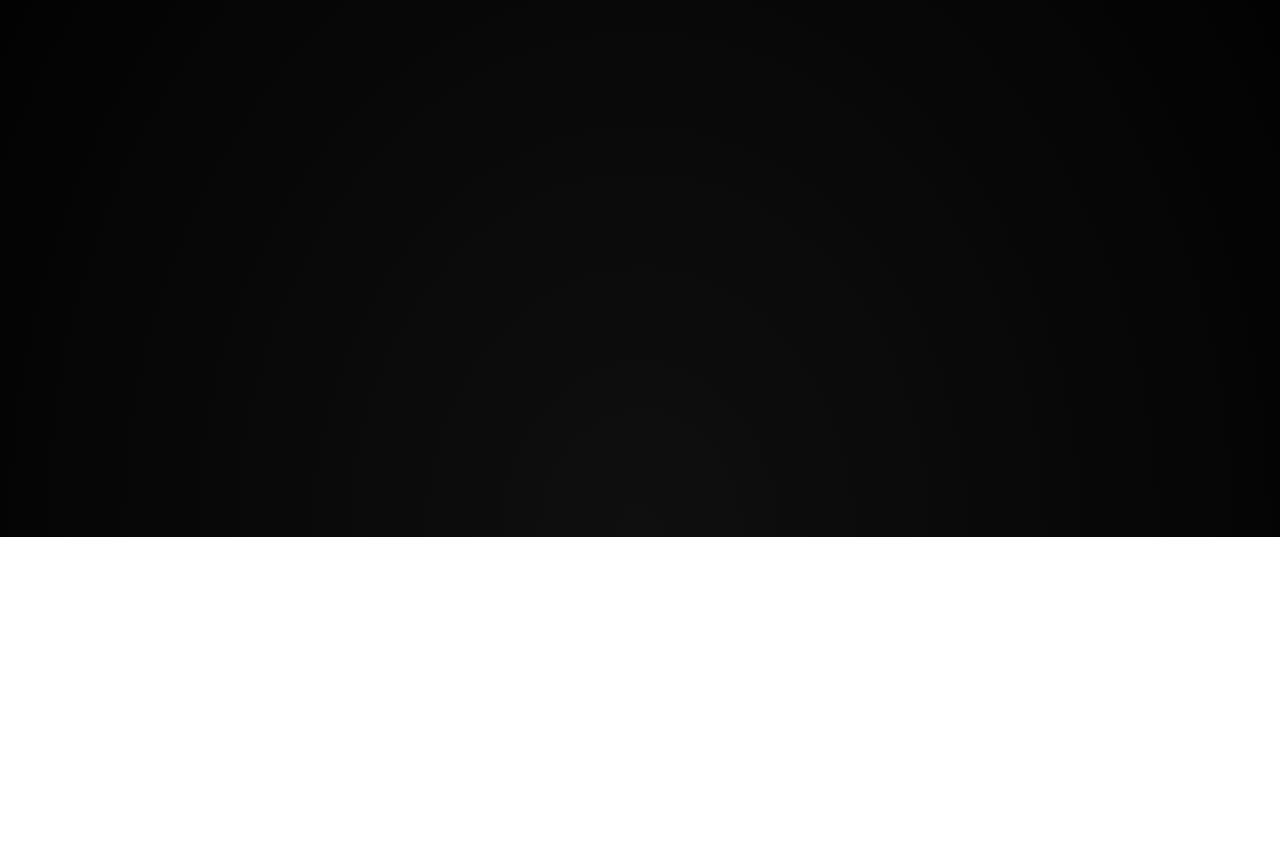
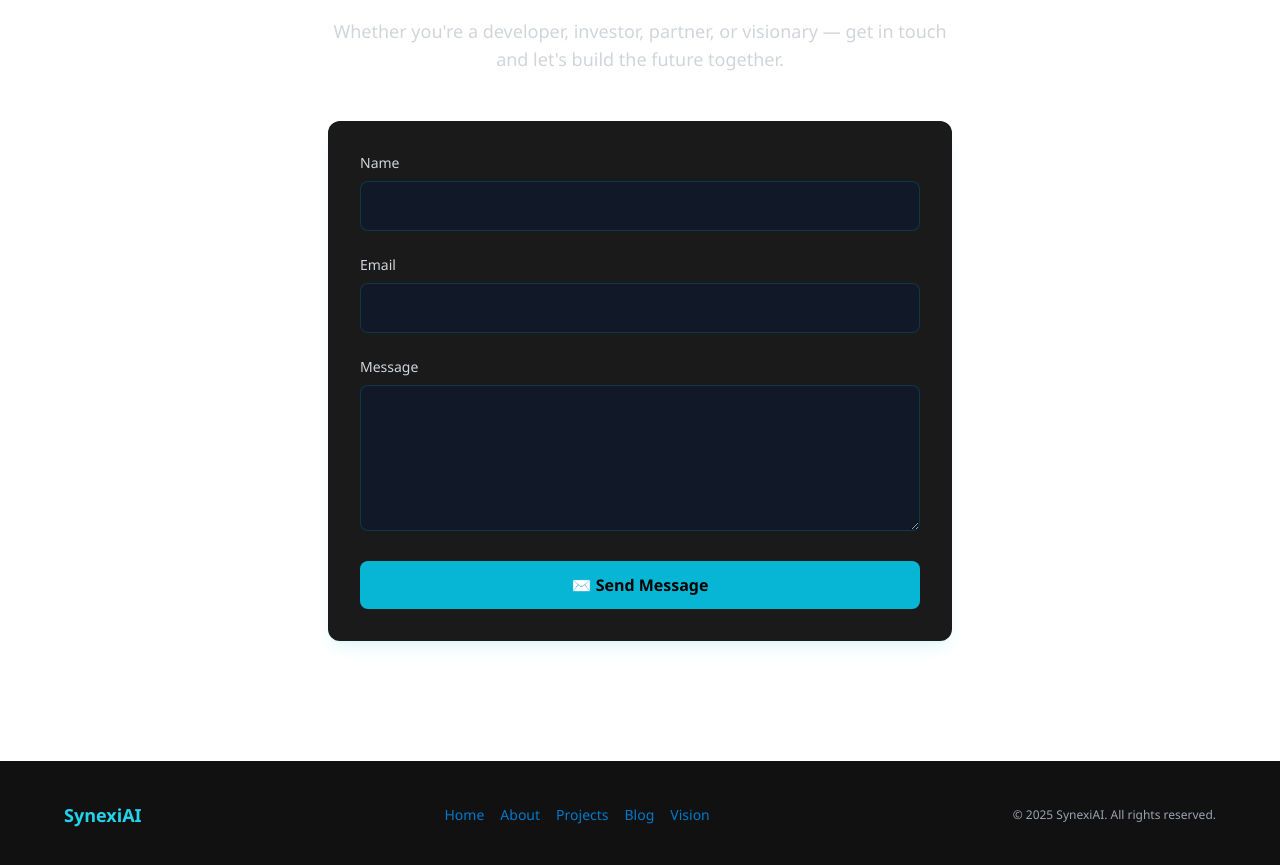
Before and after one commit to Prasanth7029/synexiai-website, a React (Vite) app: page /contact in a window 1280 px wide. Before the commit this address had no page. Shown: the part 263-1128 px from the top of the page. Before the commit the page ends 800 px from the top, so only its background shows below. Built offline with nearby package versions, Linux system fonts and the light colour scheme.

Commit message:
🎉 Setup GitHub Pages deploy

```diff
--- a/src/App.jsx
+++ b/src/App.jsx
@@ -7,10 +7,14 @@ import ProjectsPage from "./pages/ProjectsPage.jsx";
 import BlogPage from "./pages/BlogPage.jsx";
 import VisionPage from "./pages/VisionPage.jsx";
 import BlogPostPage from "./pages/BlogPostPage.jsx";
+import NotFound from "./pages/NotFound";
+import ContactPage from "./pages/ContactPage";
+import ScrollToTop from "./components/ScrollToTop";
 
 function App() {
   return (
     <Router>
+    <ScrollToTop />
       <Routes>
         <Route path="/" element={<HomePage />} />
         <Route path="/about" element={<AboutPage />} />
@@ -18,7 +22,8 @@ function App() {
         <Route path="/blog" element={<BlogPage />} />
         <Route path="/vision" element={<VisionPage />} />
         <Route path="/blog/:slug" element={<BlogPostPage />} />
-        <Route path="*" element={<div style={{ padding: "2rem", color: "#fff" }}>404 - Page Not Found</div>} />
+        <Route path="/contact" element={<ContactPage />} />
+        <Route path="*" element={<NotFound />} />
       </Routes>
     </Router>
   );
--- a/src/components/Footer.jsx
+++ b/src/components/Footer.jsx
@@ -1,7 +1,31 @@
+import React from "react";
+import { Link } from "react-router-dom";
+
 export default function Footer() {
+  const year = new Date().getFullYear();
+
   return (
-    <footer className="bg-[#111] text-center py-8 mt-12 text-[#00f7ff] shadow-inner">
-      <p>&copy; {new Date().getFullYear()} SynexiAI. All rights reserved.</p>
+    <footer className="bg-[#111] dark:bg-black text-white dark:text-gray-300 py-10 px-6">
+      <div className="max-w-6xl mx-auto flex flex-col md:flex-row items-center justify-between gap-6">
+        {/* Branding */}
+        <div className="text-lg font-semibold text-cyan-400">
+          SynexiAI
+        </div>
+
+        {/* Navigation Links */}
+        <div className="flex flex-wrap gap-4 justify-center text-sm">
+          <Link to="/" className="hover:text-cyan-300 transition">Home</Link>
+          <Link to="/about" className="hover:text-cyan-300 transition">About</Link>
+          <Link to="/projects" className="hover:text-cyan-300 transition">Projects</Link>
+          <Link to="/blog" className="hover:text-cyan-300 transition">Blog</Link>
+          <Link to="/vision" className="hover:text-cyan-300 transition">Vision</Link>
+        </div>
+
+        {/* Copyright */}
+        <div className="text-xs text-gray-400 text-center md:text-right">
+          © {year} SynexiAI. All rights reserved.
+        </div>
+      </div>
     </footer>
   );
 }
--- a/src/components/Header.jsx
+++ b/src/components/Header.jsx
@@ -30,6 +30,7 @@ export default function Header() {
           <Link to="/projects" className="hover:text-white transition duration-200">Projects</Link>
           <Link to="/blog" className="hover:text-white transition duration-200">Blog</Link>
           <Link to="/vision" className="hover:text-white transition duration-200">Vision</Link>
+          <Link to="/contact" className="hover:text-white transition duration-200">Contact</Link>
         </div>
 
         <button
--- /dev/null
+++ b/src/components/ScrollToTop.jsx
@@ -0,0 +1,12 @@
+import { useEffect } from "react";
+import { useLocation } from "react-router-dom";
+
+export default function ScrollToTop() {
+  const { pathname } = useLocation();
+
+  useEffect(() => {
+    window.scrollTo(0, 0);
+  }, [pathname]);
+
+  return null;
+}
--- /dev/null
+++ b/src/pages/ContactPage.jsx
@@ -0,0 +1,145 @@
+import React, { useState, useEffect } from "react";
+import Layout from "../components/Layout";
+
+export default function ContactPage() {
+  const [formData, setFormData] = useState({
+    name: "",
+    email: "",
+    message: "",
+  });
+
+  const [status, setStatus] = useState(null); // 'success' | 'error' | null
+  const [showToast, setShowToast] = useState(false);
+
+  const handleChange = (e) => {
+    setFormData({ ...formData, [e.target.name]: e.target.value });
+  };
+
+  const handleSubmit = async (e) => {
+    e.preventDefault();
+
+    try {
+      const formPayload = new FormData();
+      formPayload.append("name", formData.name);
+      formPayload.append("_replyto", formData.email); // Formspree expects this key
+      formPayload.append("message", formData.message);
+
+      const response = await fetch("https://formspree.io/f/xyzpgkbo", {
+        method: "POST",
+        headers: { Accept: "application/json" },
+        body: formPayload,
+      });
+
+      if (response.ok) {
+        setStatus("success");
+        setShowToast(true);
+        setFormData({ name: "", email: "", message: "" });
+
+        // Optional: redirect after 3.5 sec
+        setTimeout(() => {
+          setShowToast(false);
+          window.location.href = "/";
+        }, 3500);
+      } else {
+        setStatus("error");
+        setShowToast(true);
+        setTimeout(() => setShowToast(false), 3000);
+      }
+    } catch (error) {
+      setStatus("error");
+      setShowToast(true);
+      setTimeout(() => setShowToast(false), 3000);
+    }
+  };
+
+  return (
+    <Layout>
+      <div className="max-w-2xl mx-auto px-6 py-20 text-white relative">
+        {/* ✅ TOAST */}
+        {showToast && (
+          <div className={`fixed top-6 right-6 px-6 py-3 rounded-xl shadow-lg transition-all z-50
+            ${status === "success" ? "bg-green-600" : "bg-red-600"}`}>
+            {status === "success"
+              ? "✅ Message sent successfully!"
+              : "❌ Something went wrong. Please try again."}
+          </div>
+        )}
+
+        <h1
+          className="text-4xl md:text-5xl font-bold text-cyan-400 mb-6 text-center"
+          data-aos="fade-up"
+        >
+          💬 Contact Us
+        </h1>
+
+        <p
+          className="text-lg text-gray-300 text-center mb-12"
+          data-aos="fade-up"
+          data-aos-delay="100"
+        >
+          Whether you're a developer, investor, partner, or visionary — get in touch and let's build the future together.
+        </p>
+
+        <form
+          onSubmit={handleSubmit}
+          className="bg-[#1a1a1a] dark:bg-[#111] p-8 rounded-xl shadow-lg shadow-cyan-500/10 space-y-6"
+          data-aos="fade-up"
+          data-aos-delay="200"
+        >
+          {/* Name */}
+          <div>
+            <label className="block text-sm mb-2 text-gray-300" htmlFor="name">
+              Name
+            </label>
+            <input
+              type="text"
+              name="name"
+              value={formData.name}
+              onChange={handleChange}
+              required
+              className="w-full px-4 py-3 rounded-lg bg-gray-900 text-white border border-cyan-500/20 focus:outline-none focus:ring-2 focus:ring-cyan-500"
+            />
+          </div>
+
+          {/* Email */}
+          <div>
+            <label className="block text-sm mb-2 text-gray-300" htmlFor="email">
+              Email
+            </label>
+            <input
+              type="email"
+              name="email"
+              value={formData.email}
+              onChange={handleChange}
+              required
+              className="w-full px-4 py-3 rounded-lg bg-gray-900 text-white border border-cyan-500/20 focus:outline-none focus:ring-2 focus:ring-cyan-500"
+            />
+          </div>
+
+          {/* Message */}
+          <div>
+            <label className="block text-sm mb-2 text-gray-300" htmlFor="message">
+              Message
+            </label>
+            <textarea
+              name="message"
+              rows="5"
+              value={formData.message}
+              onChange={handleChange}
+              required
+              className="w-full px-4 py-3 rounded-lg bg-gray-900 text-white border border-cyan-500/20 focus:outline-none focus:ring-2 focus:ring-cyan-500"
+            />
+          </div>
+
+          {/* Button */}
+          <button
+            type="submit"
+            className="w-full bg-cyan-500 text-black font-semibold py-3 rounded-lg hover:bg-cyan-400 transition"
+          >
+            ✉️ Send Message
+          </button>
+        </form>
+      </div>
+    </Layout>
+  );
+}
--- /dev/null
+++ b/src/pages/NotFound.jsx
@@ -0,0 +1,21 @@
+import React from "react";
+import { Link } from "react-router-dom";
+
+export default function NotFound() {
+  return (
+    <div className="min-h-screen flex flex-col items-center justify-center text-center px-6 bg-white dark:bg-black text-black dark:text-white transition-colors duration-300">
+      <h1 className="text-6xl font-extrabold mb-6 text-[#00f7ff] drop-shadow-lg animate-pulse">
+        404
+      </h1>
+      <p className="text-xl mb-4">
+        Oops! The page you're looking for doesn’t exist.
+      </p>
+      <Link
+        to="/"
+        className="mt-4 px-6 py-3 bg-[#00f7ff] text-black rounded-md font-semibold shadow-md hover:bg-cyan-400 transition transform hover:scale-105"
+      >
+        ← Back to Home
+      </Link>
+    </div>
+  );
+}
--- a/src/pages/VisionPage.jsx
+++ b/src/pages/VisionPage.jsx
@@ -52,24 +52,32 @@ export default function VisionPage() {
           Our 5, 10, and 20-year roadmap to revolutionize technology, cities, and the human-AI experience.
         </p>
 
-        {/* Milestones */}
+        {/* Vertical Timeline Container */}
+        <div className="relative border-l-4 border-cyan-500 pl-8">
           {roadmap.map((milestone, index) => (
-          <section
+            <div
               key={index}
-            className="mb-10 p-6 bg-[#1a1a1a] rounded-xl shadow-lg shadow-cyan-500/10"
+              className="mb-16 relative"
               data-aos="fade-up"
               data-aos-delay={150 * (index + 1)}
             >
-            <h2 className="text-2xl font-semibold text-cyan-400 mb-4">
+              {/* Dot */}
+              <div className="absolute -left-5 top-1 w-4 h-4 bg-cyan-500 rounded-full shadow-lg"></div>
+
+              {/* Card */}
+              <div className="bg-[#1a1a1a] dark:bg-[#111] p-6 rounded-xl shadow-lg shadow-cyan-500/10">
+                <h2 className="text-2xl font-semibold text-cyan-300 mb-4">
                   📅 {milestone.year}
                 </h2>
-            <ul className="list-disc pl-6 text-gray-200 space-y-2 text-base leading-7">
+                <ul className="list-disc pl-6 text-gray-300 space-y-2 text-base leading-7">
                   {milestone.goals.map((goal, idx) => (
                     <li key={idx}>{goal}</li>
                   ))}
                 </ul>
-          </section>
+              </div>
+            </div>
           ))}
+        </div>
       </div>
     </Layout>
   );
```
Also changed, not shown: src/pages/ProjectsPage.jsx (+35 -15 lines). Lines whose indentation alone changed are shown as unchanged.
